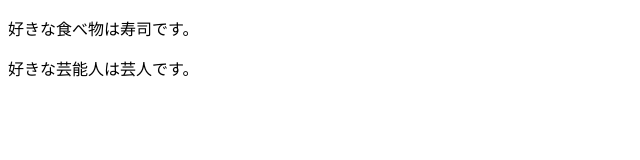
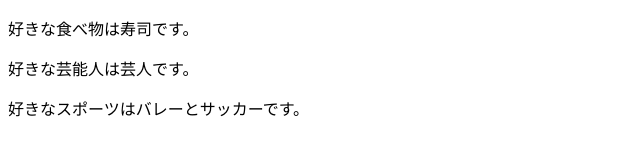
Before and after one commit to sakamotoshuri/command-practice, a plain HTML site: page index.html in a window 1280 px wide. Shown: the whole page, without its empty margins (0-640 px from the left). Drawn offline with Linux system fonts and the light colour scheme.

Commit message:
”好きなスポーツを追記＆修正”

```diff
--- a/index.html
+++ b/index.html
@@ -4,5 +4,6 @@
 	<body>
 		<p>好きな食べ物は寿司です。</p>
 		<p>好きな芸能人は芸人です。</p>
+		<p>好きなスポーツはバレーとサッカーです。</p>
 	</body>
 </html>
```
